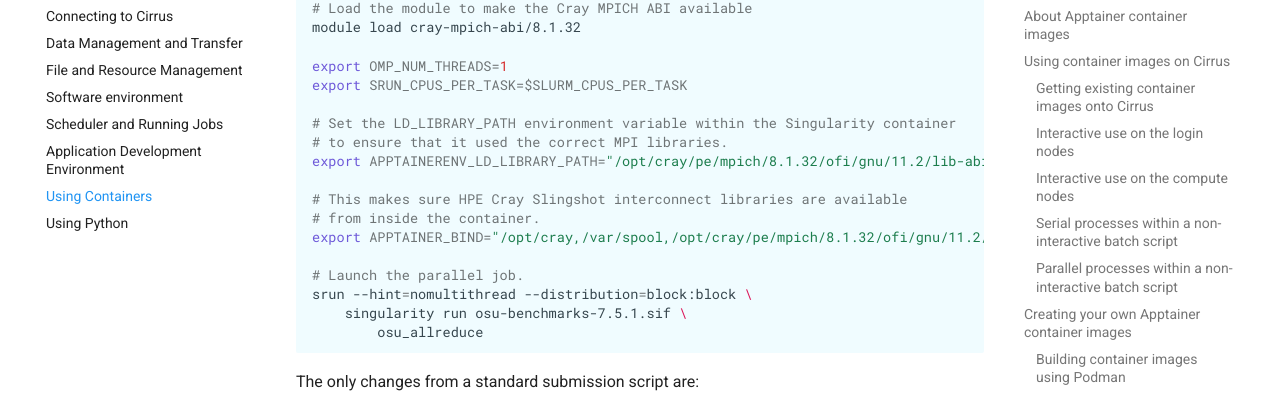
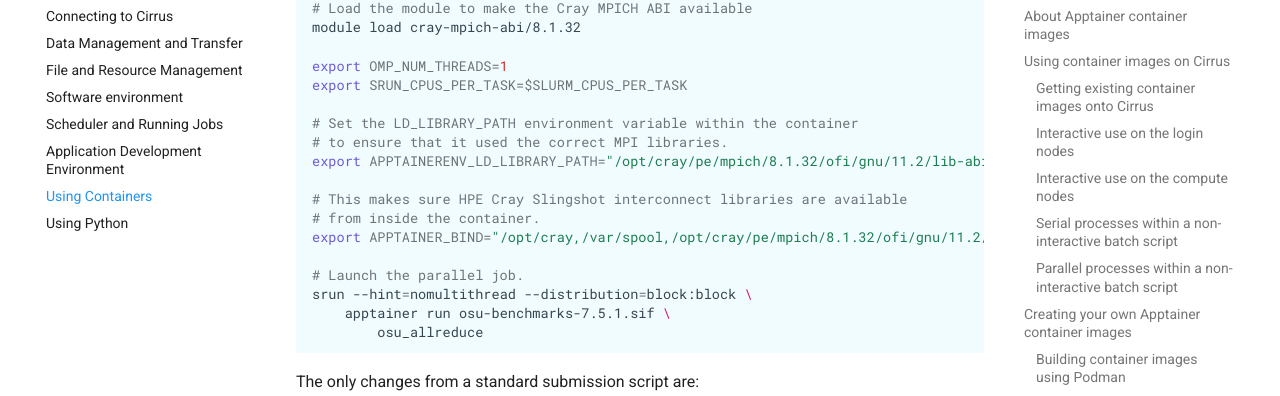
Before and after one commit to EPCCed/cirrus-docs, an MkDocs documentation site: the page built from docs/user-guide/containers.md, in a window 1280 px wide and 900 px high, scrolled down 9698 px. Shown: the part 146-542 px from the top of the window. Built offline with MkDocs 1.6.1 and Material for MkDocs 9.7.7, drawn with Linux system fonts in a browser that asks for light colours; comment, search, counter and statistics services are not loaded.

````diff
--- a/docs/user-guide/containers.md
+++ b/docs/user-guide/containers.md
@@ -472,7 +472,7 @@
 export OMP_NUM_THREADS=1
 export SRUN_CPUS_PER_TASK=$SLURM_CPUS_PER_TASK
 
-# Set the LD_LIBRARY_PATH environment variable within the Singularity container
+# Set the LD_LIBRARY_PATH environment variable within the container
 # to ensure that it used the correct MPI libraries.
 export APPTAINERENV_LD_LIBRARY_PATH="/opt/cray/pe/mpich/8.1.32/ofi/gnu/11.2/lib-abi-mpich:/opt/cray/libfabric/1.22.0/lib64:/opt/cray/pals/1.6/lib:/opt/cray/pe/lib64:/opt/xpmem/lib64:/lib64"
 
@@ -482,7 +482,7 @@
 
 # Launch the parallel job.
 srun --hint=nomultithread --distribution=block:block \
-    singularity run osu-benchmarks-7.5.1.sif \
+    apptainer run osu-benchmarks-7.5.1.sif \
         osu_allreduce
 ```
 
````
